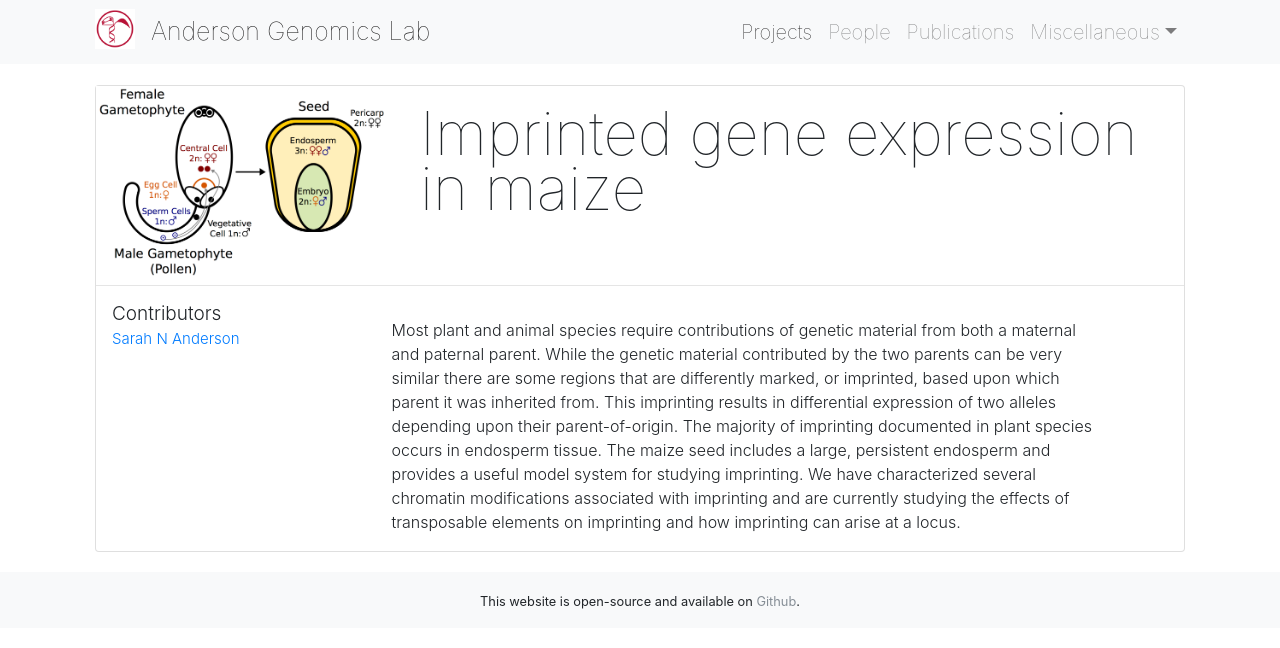
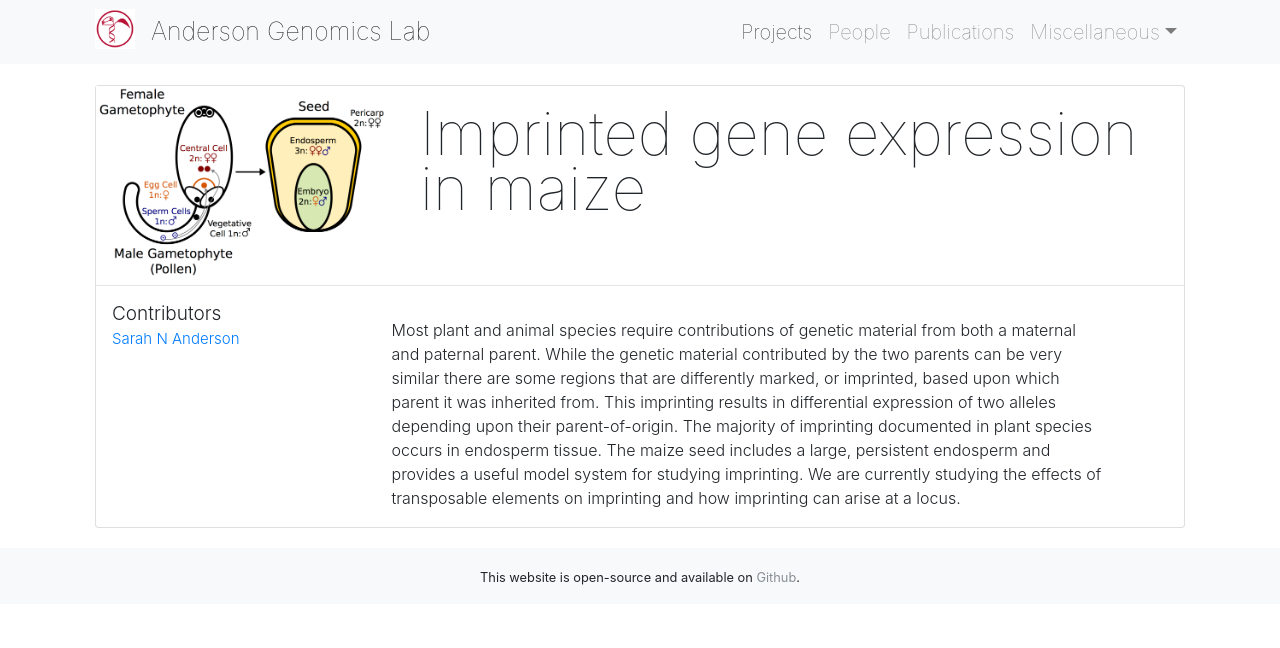
Before and after one commit to andersongenomicslab/andersongenomicslab.github.io, a Jekyll site: the page built from projects/_posts/2016-01-07-imprinting.md, in a window 1280 px wide. Shown: the top 648 px of the page. Built offline with Jekyll 4.4.1, drawn with Linux system fonts in a browser that asks for light colours; nearby versions of some CDN libraries; a style sheet for code colours, icons or effects is not loaded.

Commit message:
Update 2016-01-07-imprinting.md

```diff
--- a/projects/_posts/2016-01-07-imprinting.md
+++ b/projects/_posts/2016-01-07-imprinting.md
@@ -8,4 +8,4 @@ image: /images/projects/gamete_fusion.png
 link:
 ---
 
-Most plant and animal species require contributions of genetic material from both a maternal and paternal parent.  While the genetic material contributed by the two parents can be very similar there are some regions that are differently marked, or imprinted, based upon which parent it was inherited from.  This imprinting results in differential expression of two alleles depending upon their parent-of-origin.  The majority of imprinting documented in plant species occurs in endosperm tissue.  The maize seed includes a large, persistent endosperm and provides a useful model system for studying imprinting.  We have characterized several chromatin modifications associated with imprinting and are currently studying the effects of transposable elements on imprinting and how imprinting can arise at a locus.
+Most plant and animal species require contributions of genetic material from both a maternal and paternal parent.  While the genetic material contributed by the two parents can be very similar there are some regions that are differently marked, or imprinted, based upon which parent it was inherited from.  This imprinting results in differential expression of two alleles depending upon their parent-of-origin.  The majority of imprinting documented in plant species occurs in endosperm tissue.  The maize seed includes a large, persistent endosperm and provides a useful model system for studying imprinting.  We are currently studying the effects of transposable elements on imprinting and how imprinting can arise at a locus.
```
